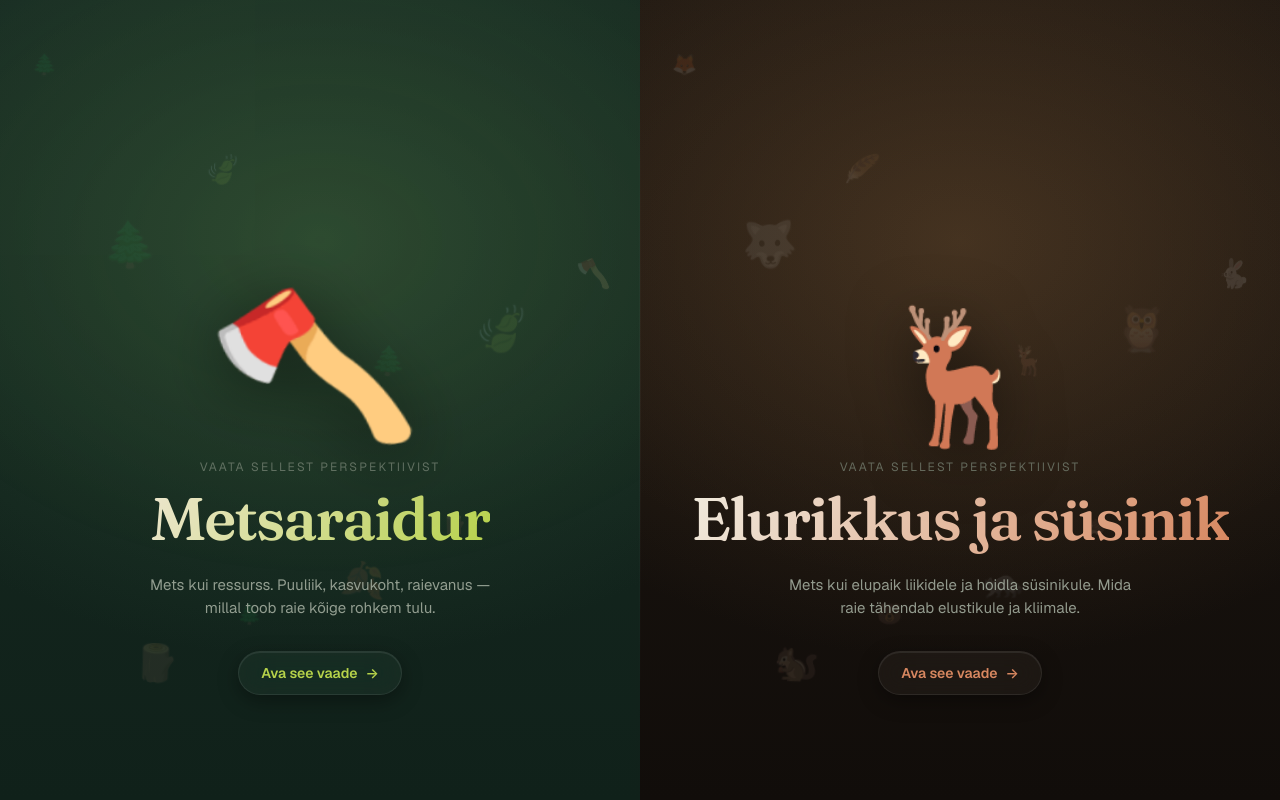
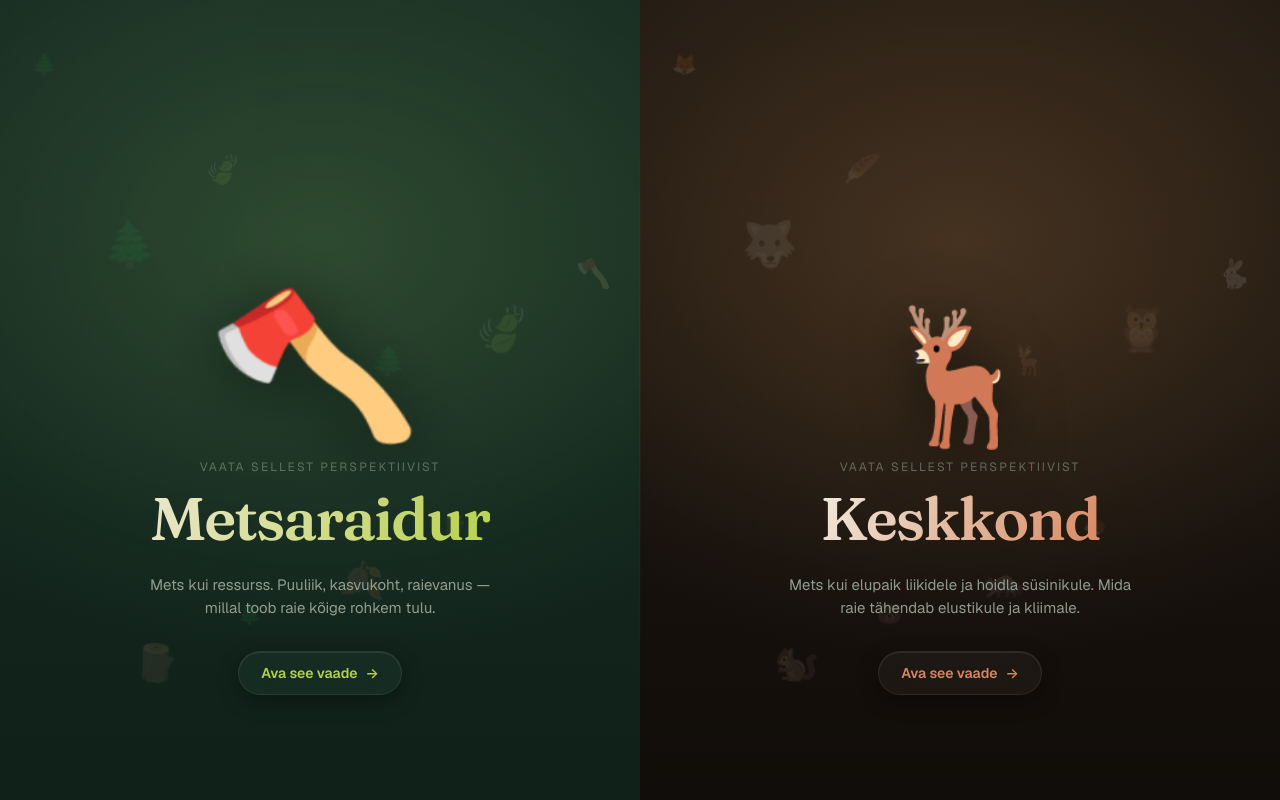
Before and after one commit to nils-emil/metsikult-andmetes, a React (Vite) app: page / in a window 1280 px wide. Built offline with nearby package versions, Linux system fonts and the light colour scheme.

Commit message:
FCA-16: update title

```diff
--- a/src/pages/LandingPage.tsx
+++ b/src/pages/LandingPage.tsx
@@ -67,7 +67,7 @@ export function LandingPage() {
           <div className="landing-content">
             <div className="landing-emoji landing-emoji-bounce" aria-hidden>🦌</div>
             <p className="landing-tagline">Vaata sellest perspektiivist</p>
-            <h2 className="landing-title">Elurikkus ja süsinik</h2>
+            <h2 className="landing-title">Keskkond</h2>
             <p className="landing-sub">
               Mets kui elupaik liikidele ja hoidla süsinikule. Mida raie
               tähendab elustikule ja kliimale.
```
